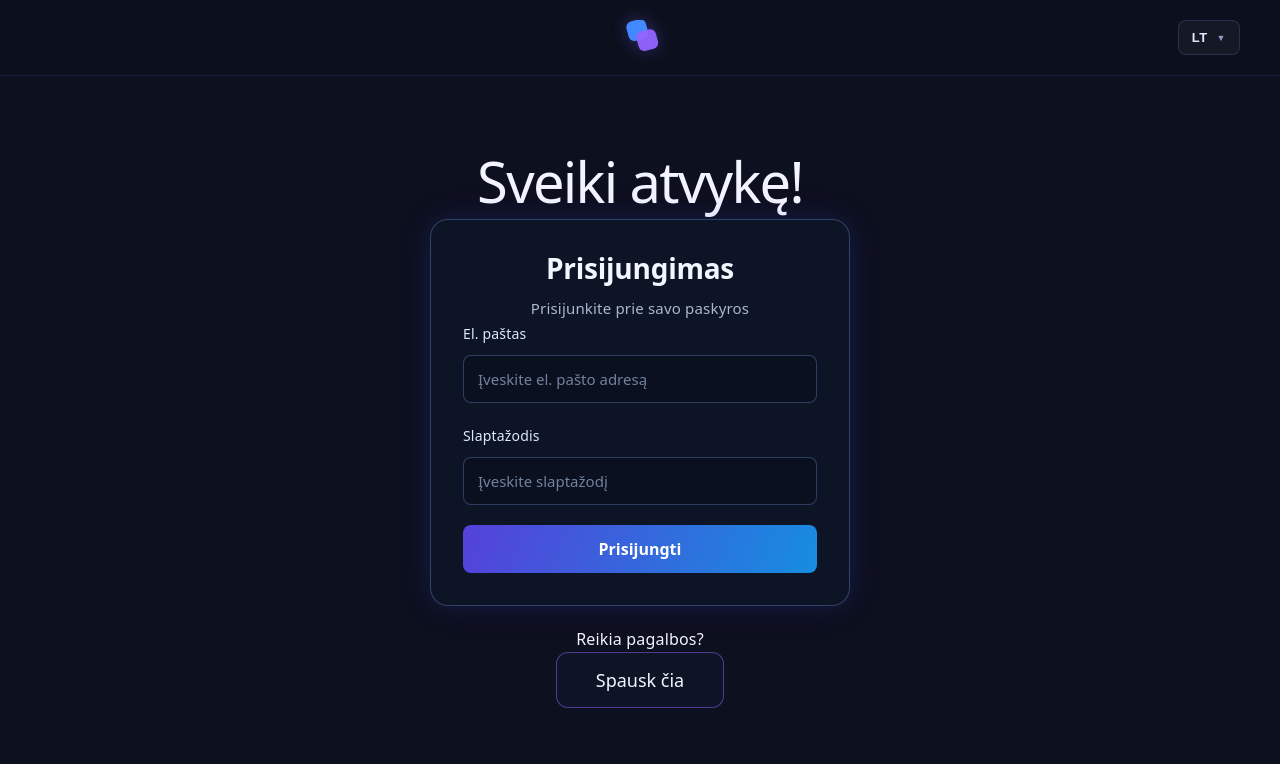
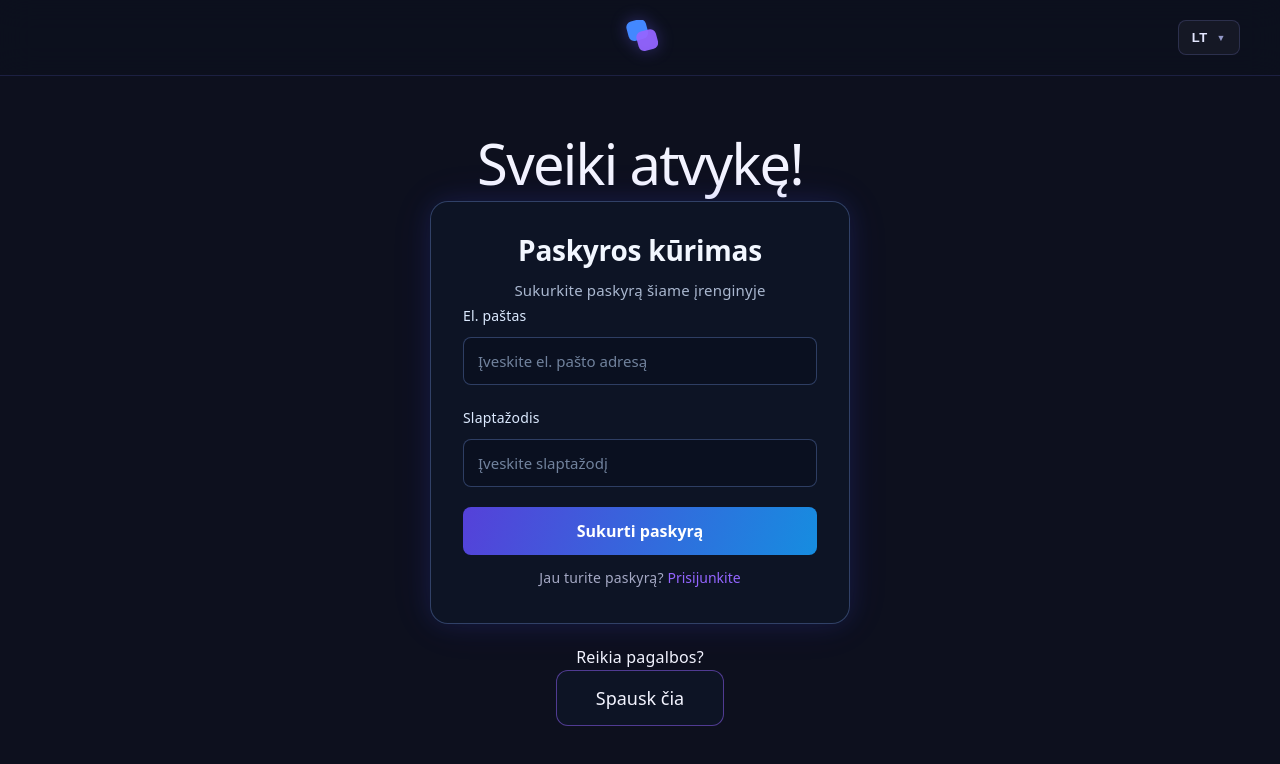
Before and after one commit to julijadr-git/mano, a React (Vite) app: page / in a window 1280 px wide. Shown: the top 764 px of the page. Built offline with nearby package versions, Linux system fonts and the light colour scheme.

Commit message:
sukurtas prisijungimas viename irenginyje

```diff
--- a/src/components/LoginCard.css
+++ b/src/components/LoginCard.css
@@ -102,6 +102,38 @@
     outline-offset: 3px;
   }
 
+  .login-button:disabled {
+    cursor: wait;
+    opacity: 0.7;
+  }
+
+  .login-message {
+    margin: 0 0 16px;
+    color: #ff9b9b;
+    font-size: 14px;
+  }
+
+  .login-mode-switch {
+    margin: 20px 0 0;
+    color: var(--text);
+    font-size: 14px;
+    text-align: center;
+  }
+
+  .login-mode-switch button {
+    padding: 0;
+    border: 0;
+    background: none;
+    color: var(--accent);
+    font: inherit;
+    cursor: pointer;
+  }
+
+  .login-mode-switch button:focus-visible {
+    outline: 2px solid var(--accent);
+    outline-offset: 3px;
+  }
+
   @media (max-width: 480px) {
     .login-card {
       padding: 24px 20px;
--- a/src/components/LoginCard.jsx
+++ b/src/components/LoginCard.jsx
@@ -1,22 +1,160 @@
+import { useState } from 'react'
 import './LoginCard.css'
 
+const ACCOUNT_KEY = 'mano-local-account'
+const PBKDF2_ITERATIONS = 150000
+
+function toBase64(bytes) {
+  return btoa(String.fromCharCode(...bytes))
+}
+
+function fromBase64(value) {
+  return Uint8Array.from(atob(value), (character) => character.charCodeAt(0))
+}
+
+async function hashPassword(password, salt) {
+  const key = await crypto.subtle.importKey(
+    'raw',
+    new TextEncoder().encode(password),
+    'PBKDF2',
+    false,
+    ['deriveBits'],
+  )
+  const bits = await crypto.subtle.deriveBits(
+    { name: 'PBKDF2', hash: 'SHA-256', salt, iterations: PBKDF2_ITERATIONS },
+    key,
+    256,
+  )
+  return new Uint8Array(bits)
+}
+
+function getSavedAccount() {
+  try {
+    return JSON.parse(localStorage.getItem(ACCOUNT_KEY))
+  } catch {
+    return null
+  }
+}
+
 function LoginCard() {
+  const [mode, setMode] = useState(getSavedAccount() ? 'login' : 'register')
+  const [email, setEmail] = useState('')
+  const [password, setPassword] = useState('')
+  const [loggedInEmail, setLoggedInEmail] = useState('')
+  const [message, setMessage] = useState('')
+  const [isSubmitting, setIsSubmitting] = useState(false)
+
+  async function handleSubmit(event) {
+    event.preventDefault()
+    setMessage('')
+
+    if (typeof globalThis.crypto === 'undefined' || !globalThis.crypto.subtle) {
+      setMessage('Ši naršyklė nepalaiko saugaus slaptažodžio apdorojimo.')
+      return
+    }
+
+    setIsSubmitting(true)
+    try {
+      const normalizedEmail = email.trim().toLowerCase()
+      const account = getSavedAccount()
+
+      if (mode === 'register') {
+        if (account) {
+          setMessage('Šioje naršyklėje paskyra jau sukurta. Prisijunkite.')
+          setMode('login')
+          return
+        }
+
+        const salt = crypto.getRandomValues(new Uint8Array(16))
+        const passwordHash = await hashPassword(password, salt)
+        localStorage.setItem(
+          ACCOUNT_KEY,
+          JSON.stringify({
+            email: normalizedEmail,
+            salt: toBase64(salt),
+            passwordHash: toBase64(passwordHash),
+          }),
+        )
+        setLoggedInEmail(normalizedEmail)
+        setMode('login')
+        setPassword('')
+        return
+      }
+
+      if (!account || account.email !== normalizedEmail) {
+        setMessage('Neteisingas el. paštas arba slaptažodis.')
+        return
+      }
+
+      const passwordHash = await hashPassword(password, fromBase64(account.salt))
+      const savedHash = fromBase64(account.passwordHash)
+      const matches = passwordHash.length === savedHash.length &&
+        passwordHash.every((byte, index) => byte === savedHash[index])
+
+      if (!matches) {
+        setMessage('Neteisingas el. paštas arba slaptažodis.')
+        return
+      }
+
+      setLoggedInEmail(normalizedEmail)
+      setPassword('')
+    } catch {
+      setMessage('Nepavyko atlikti veiksmo. Bandykite dar kartą.')
+    } finally {
+      setIsSubmitting(false)
+    }
+  }
+
+  function switchMode(nextMode) {
+    setMode(nextMode)
+    setMessage('')
+    setPassword('')
+  }
+
+  if (loggedInEmail) {
+    return (
+      <div className="login-section">
+        <div className="login-card" aria-live="polite">
+          <h2 className="login-card-title">Prisijungėte</h2>
+          <p className="login-card-description">{loggedInEmail}</p>
+          <button
+            type="button"
+            className="login-button"
+            onClick={() => setLoggedInEmail('')}
+          >
+            Atsijungti
+          </button>
+        </div>
+      </div>
+    )
+  }
+
+  const isRegistering = mode === 'register'
+
   return (
     <div className="login-section">
       <div className="login-card">
-        <h2 className="login-card-title">Prisijungimas</h2>
+        <h2 className="login-card-title">
+          {isRegistering ? 'Paskyros kūrimas' : 'Prisijungimas'}
+        </h2>
 
         <p className="login-card-description">
-          Prisijunkite prie savo paskyros
+          {isRegistering
+            ? 'Sukurkite paskyrą šiame įrenginyje'
+            : 'Prisijunkite prie savo paskyros'}
         </p>
 
-        <form onSubmit={(event) => event.preventDefault()}>
+        <form onSubmit={handleSubmit}>
           <div className="login-field">
             <label htmlFor="login-email">El. paštas</label>
             <input
               id="login-email"
               type="email"
+              autoComplete="email"
               placeholder="Įveskite el. pašto adresą"
+              value={email}
+              onChange={(event) => setEmail(event.target.value)}
+              required
             />
           </div>
 
@@ -25,14 +163,35 @@ function LoginCard() {
             <input
               id="login-password"
               type="password"
+              autoComplete={isRegistering ? 'new-password' : 'current-password'}
               placeholder="Įveskite slaptažodį"
+              value={password}
+              onChange={(event) => setPassword(event.target.value)}
+              minLength={8}
+              required
             />
           </div>
 
-          <button type="submit" className="login-button">
-            Prisijungti
+          {message && <p className="login-message" role="alert">{message}</p>}
+
+          <button type="submit" className="login-button" disabled={isSubmitting}>
+            {isSubmitting
+              ? 'Palaukite…'
+              : isRegistering
+                ? 'Sukurti paskyrą'
+                : 'Prisijungti'}
           </button>
         </form>
+
+        <p className="login-mode-switch">
+          {isRegistering ? 'Jau turite paskyrą?' : 'Neturite paskyros?'}{' '}
+          <button
+            type="button"
+            onClick={() => switchMode(isRegistering ? 'login' : 'register')}
+          >
+            {isRegistering ? 'Prisijunkite' : 'Sukurkite paskyrą'}
+          </button>
+        </p>
       </div>
 
       <div className="help-section">
```
